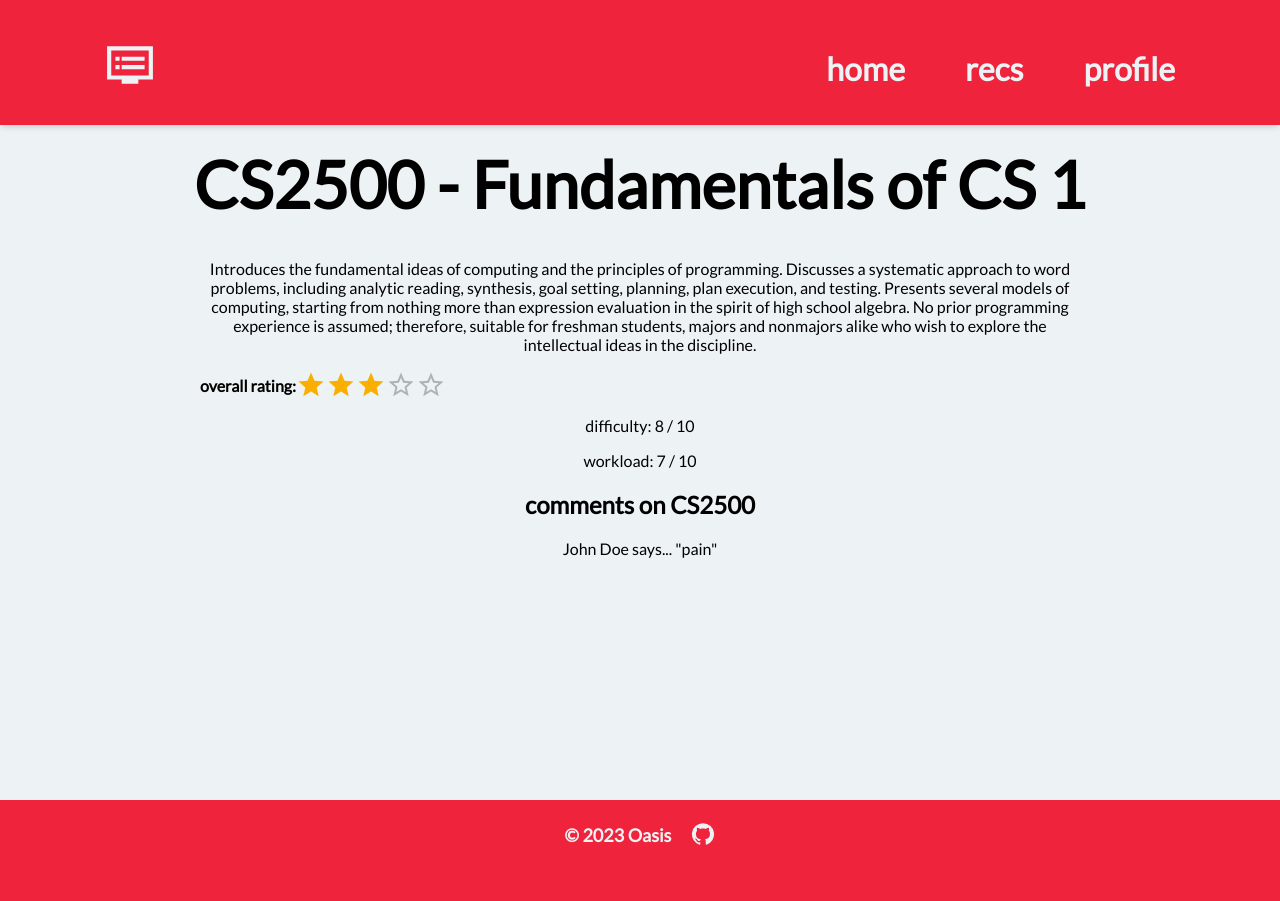
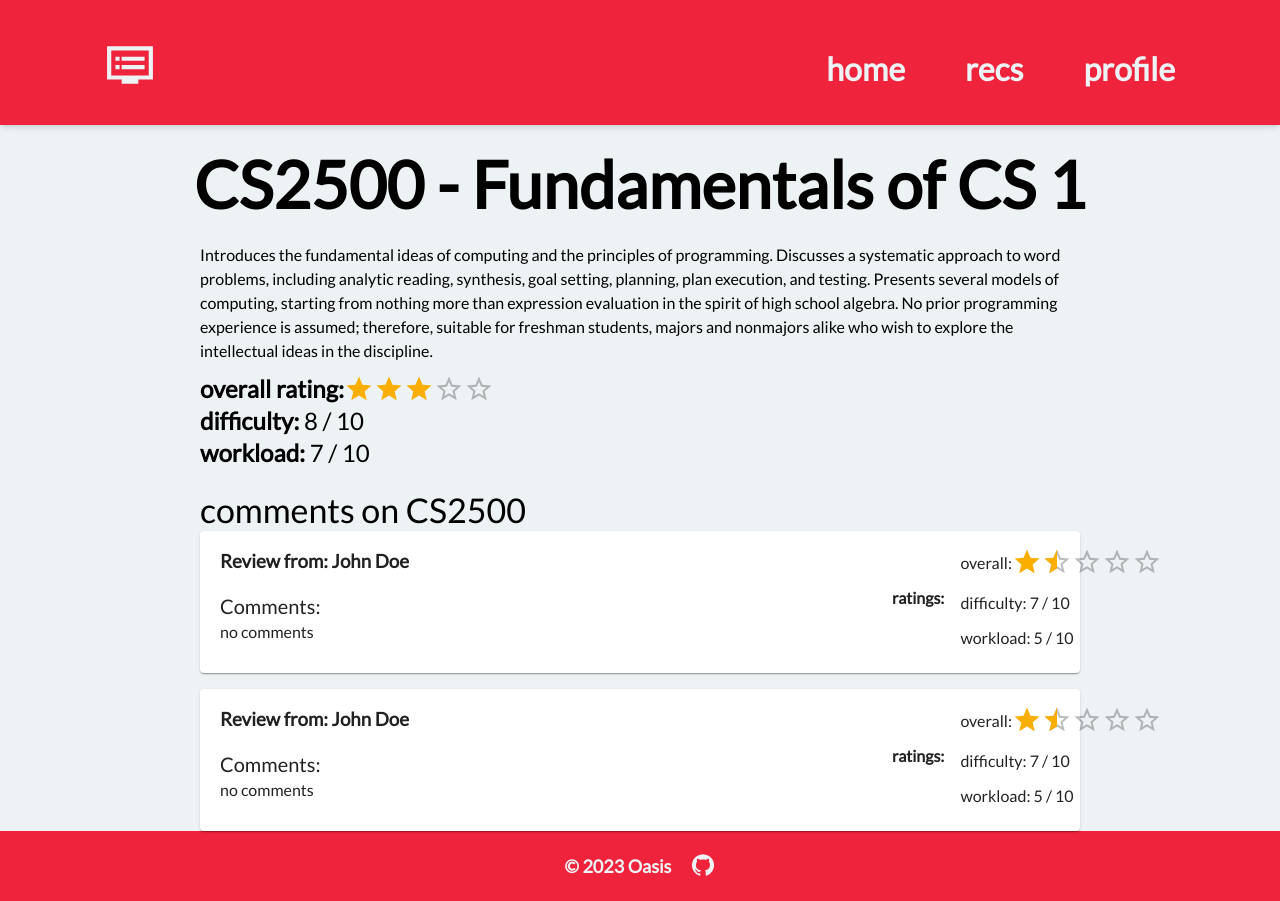
Before and after one commit to Oasis-NEU/f23-group17, a React (Create React App) app in the folder khoury-class-recs/: page /courses/CS2500 in a window 1280 px wide. Before the commit the page ends 870 px from the top, so only its background shows below. Built offline with nearby package versions, Linux system fonts and the light colour scheme; no server answers.

Commit message:
Styled all pages w/ temp data

```diff
--- a/khoury-class-recs/src/components/user-profile/ClassesTaken.js
+++ b/khoury-class-recs/src/components/user-profile/ClassesTaken.js
@@ -28,8 +28,6 @@ export default function ClassesTaken() {
       preReqs: "be alive",
     },
   ];
-
-  list = list.splice(0, 3);
 
   return (
     <div className="user-profile-comp">
--- a/khoury-class-recs/src/components/user-profile/SavedClasses.js
+++ b/khoury-class-recs/src/components/user-profile/SavedClasses.js
@@ -5,7 +5,7 @@ import EditButton from "./EditButton";
 import "./user-profile-style.css";
 
 export default function SavedClasses() {
-  const list = [
+  let list = [
     {
       ident: "CS2500",
       name: "Fundies",
@@ -28,6 +28,7 @@ export default function SavedClasses() {
       preReqs: "be alive",
     },
   ];
+
   return (
     <div className="user-profile-comp">
       <h2>your saved recommendations</h2>
--- a/khoury-class-recs/src/components/user-profile/YourReviews.js
+++ b/khoury-class-recs/src/components/user-profile/YourReviews.js
@@ -33,6 +33,7 @@ export default function YourReviews() {
       reviewer: "John Doe",
     },
   ];
+
   return (
     <div id="user-profile-reviews">
       <h2>your course reviews</h2>
--- a/khoury-class-recs/src/pages/CourseDetailsPage.js
+++ b/khoury-class-recs/src/pages/CourseDetailsPage.js
@@ -1,6 +1,7 @@
 import { useParams } from "react-router-dom";
 import Layout from "../layout/Layout";
-import { Rating } from "@mui/material";
+import { Rating, Typography, Stack } from "@mui/material";
+import CourseReview from "../components/CourseReview";
 import "./pages-styles.css";
 
 export default function CourseDetailsPage() {
@@ -16,15 +17,37 @@ export default function CourseDetailsPage() {
     difficulty: 8,
     workload: 7,
     overallRating: 3,
-    comments: [{ commenter: "John Doe", comment: "pain" }],
+    reviews: [
+      {
+        ident: "CS 2500",
+        courseName: "Fundamentals of CS 1",
+        overallRating: 1.5,
+        workload: 5,
+        difficulty: 7,
+        comments: "",
+        reviewer: "John Doe",
+      },
+      {
+        ident: "CS 2500",
+        courseName: "Fundamentals of CS 1",
+        overallRating: 1.5,
+        workload: 5,
+        difficulty: 7,
+        comments: "",
+        reviewer: "John Doe",
+      },
+    ],
   };
   return (
     <Layout>
       <div className="page-content">
         <h1>{course.ident + " - " + course.name}</h1>
         <div style={{ paddingLeft: 200, paddingRight: 200 }}>
-          <p>{course.desc}</p>
-          <p style={{ display: "flex", alignItems: "center" }}>
+          <Typography align="left">{course.desc}</Typography>
+          <Typography
+            variant="h5"
+            sx={{ display: "flex", alignItems: "center", paddingTop: "10px" }}
+          >
             <b>overall rating: </b>
             <Rating
               precision={0.5}
@@ -32,19 +55,33 @@ export default function CourseDetailsPage() {
               readOnly
               size="large"
             />
-          </p>
-          <p>difficulty: {course.difficulty} / 10</p>
-          <p>workload: {course.workload} / 10</p>
-          <div>
-            <h2>comments on {course.ident}</h2>
-            {course.comments.length > 0 ? (
-              <div>
-                {course.comments.map((comment) => (
-                  <div>
-                    {comment.commenter} says... "{comment.comment}"
-                  </div>
+          </Typography>
+          <Typography variant="h5" align="left">
+            <b>difficulty: </b> {course.difficulty} / 10
+          </Typography>
+          <Typography variant="h5" align="left">
+            <b>workload: </b>
+            {course.workload} / 10
+          </Typography>
+          <div style={{ paddingTop: "20px" }}>
+            <Typography variant="h4" align="left">
+              comments on {course.ident}
+            </Typography>
+            {course.reviews.length > 0 ? (
+              <Stack spacing={2}>
+                {course.reviews.map((review) => (
+                  <CourseReview
+                    showCourseName={false}
+                    ident={review.ident}
+                    courseName={review.courseName}
+                    reviewer={review.reviewer}
+                    overallRating={review.overallRating}
+                    difficulty={review.difficulty}
+                    workload={review.workload}
+                    comments={review.comments}
+                  />
                 ))}
-              </div>
+              </Stack>
             ) : (
               <div>no comments yet {":("}</div>
             )}
--- a/khoury-class-recs/src/pages/user-profile/EditReviewsPage.js
+++ b/khoury-class-recs/src/pages/user-profile/EditReviewsPage.js
@@ -2,8 +2,38 @@ import Layout from "../../layout/Layout";
 import ProfileBackButton from "../../components/user-profile/ProfileBackButton";
 import "../pages-styles.css";
 import EditButton from "../../components/user-profile/EditButton";
+import { useEffect, useState } from "react";
+import { Stack } from "@mui/material";
+import CourseReview from "../../components/CourseReview";
 
 export default function EditReviewsPage() {
+  const [reviews, setReviews] = useState(null);
+
+  useEffect(
+    () =>
+      setReviews([
+        {
+          ident: "CS 2500",
+          courseName: "Fundamentals of CS 1",
+          overallRating: 1.5,
+          workload: 5,
+          difficulty: 7,
+          comments: "",
+          reviewer: "John Doe",
+        },
+        {
+          ident: "CS 2500",
+          courseName: "Fundamentals of CS 1",
+          overallRating: 1.5,
+          workload: 5,
+          difficulty: 7,
+          comments: "",
+          reviewer: "John Doe",
+        },
+      ]),
+    []
+  );
+
   return (
     <Layout>
       <div className="page-content edit-page">
@@ -13,6 +43,28 @@ export default function EditReviewsPage() {
           label="add review"
           path="/courses/create-review"
         ></EditButton>
+        <h2>your reviews</h2>
+        {reviews ? (
+          <Stack
+            spacing={2}
+            sx={{ width: "80%", marginRight: "10%", marginLeft: "10%" }}
+          >
+            {reviews.map((review) => (
+              <CourseReview
+                showCourseName={true}
+                ident={review.ident}
+                courseName={review.courseName}
+                reviewer={review.reviewer}
+                overallRating={review.overallRating}
+                difficulty={review.difficulty}
+                workload={review.workload}
+                comments={review.comments}
+              />
+            ))}
+          </Stack>
+        ) : (
+          <div>you have not reviewed anything {":("}</div>
+        )}
       </div>
     </Layout>
   );
--- a/khoury-class-recs/src/pages/user-profile/EditSavedCoursesPage.js
+++ b/khoury-class-recs/src/pages/user-profile/EditSavedCoursesPage.js
@@ -5,6 +5,7 @@ import { supabase } from "../../supabase";
 import CourseDescPreview from "../../components/CourseDescPreview";
 import ProfileCourseDescButtons from "../../components/user-profile/ProfileCourseDescButtons";
 import EditButton from "../../components/user-profile/EditButton";
+import { Stack } from "@mui/material";
 import "../pages-styles.css";
 
 export default function EditSavedCoursesPage() {
@@ -35,7 +36,8 @@ export default function EditSavedCoursesPage() {
         <EditButton label="save more classes" path="/my-recommendations" />
         <h2>saved courses</h2>
         {courses ? (
-          courses.map((course) => (
+          <Stack spacing={2} sx={{ width: "80%" }}>
+            {courses.map((course) => (
               <CourseDescPreview
                 ident={course.ident}
                 name={course.name}
@@ -47,7 +49,8 @@ export default function EditSavedCoursesPage() {
                   <ProfileCourseDescButtons toolTipNote="taken" />
                 }
               />
-          ))
+            ))}
+          </Stack>
         ) : (
           <div>no recommendations {":("}</div>
         )}
--- a/khoury-class-recs/src/pages/user-profile/EditTakenCoursesPage.js
+++ b/khoury-class-recs/src/pages/user-profile/EditTakenCoursesPage.js
@@ -1,5 +1,5 @@
 import Layout from "../../layout/Layout";
-import { TextField, Autocomplete } from "@mui/material";
+import { TextField, Autocomplete, Stack } from "@mui/material";
 import ProfileBackButton from "../../components/user-profile/ProfileBackButton";
 import { useState, useEffect } from "react";
 import { supabase } from "../../supabase";
@@ -31,7 +31,7 @@ export default function EditTakenCoursesPage() {
     <Layout>
       <div className="page-content edit-page">
         <ProfileBackButton />
-        <h1>edit my taken courses</h1>
+        <h1>add a course</h1>
         <Autocomplete
           disablePortal
           options={[]}
@@ -47,7 +47,8 @@ export default function EditTakenCoursesPage() {
 
         <h2>courses taken</h2>
         {courses ? (
-          courses.map((course) => (
+          <Stack spacing={2} sx={{ width: "80%" }}>
+            {courses.map((course) => (
               <CourseDescPreview
                 ident={course.ident}
                 name={course.name}
@@ -59,7 +60,8 @@ export default function EditTakenCoursesPage() {
                   <ProfileCourseDescButtons toolTipNote="saved" />
                 }
               />
-          ))
+            ))}
+          </Stack>
         ) : (
           <div>no recommendations {":("}</div>
         )}
```
Also changed, not shown: khoury-class-recs/src/components/CourseReview.js (+0 -9 lines). Lines whose indentation alone changed are shown as unchanged.
